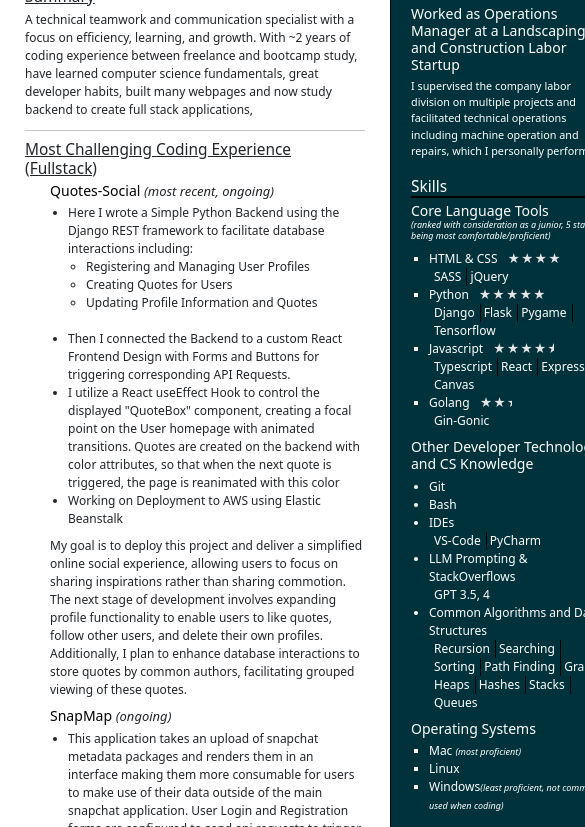
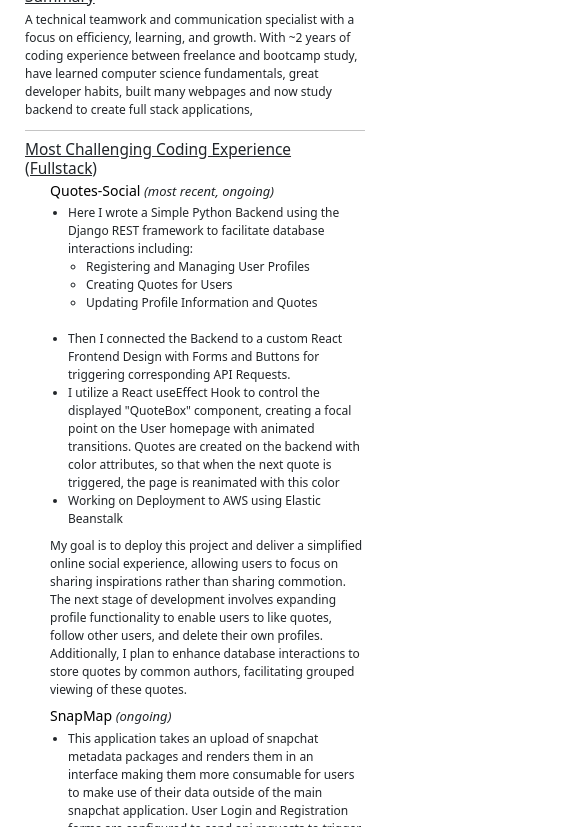
Before and after one commit to skno27/Resume, a plain HTML site: page index.html in a window 390 px wide. Shown: the part 277-1104 px from the top of the page, 585 px wide, since content can reach past the window. Drawn offline with nearby package versions, Linux system fonts and the light colour scheme.

Commit message:
adding media queries for smaller screens

```diff
--- a/static/styles.css
+++ b/static/styles.css
@@ -286,3 +286,19 @@ section {
 .golang {
   display: inline-flexbox;
 }
+
+@media (max-width: 800px) {
+  #content-container {
+    flex-direction: column;
+  }
+
+  #resume,
+  #skillset {
+    flex: 0;
+    max-width: 100%;
+  }
+  /*
+  .education-container {
+    border: 2px solid red;
+  } */
+}
```
